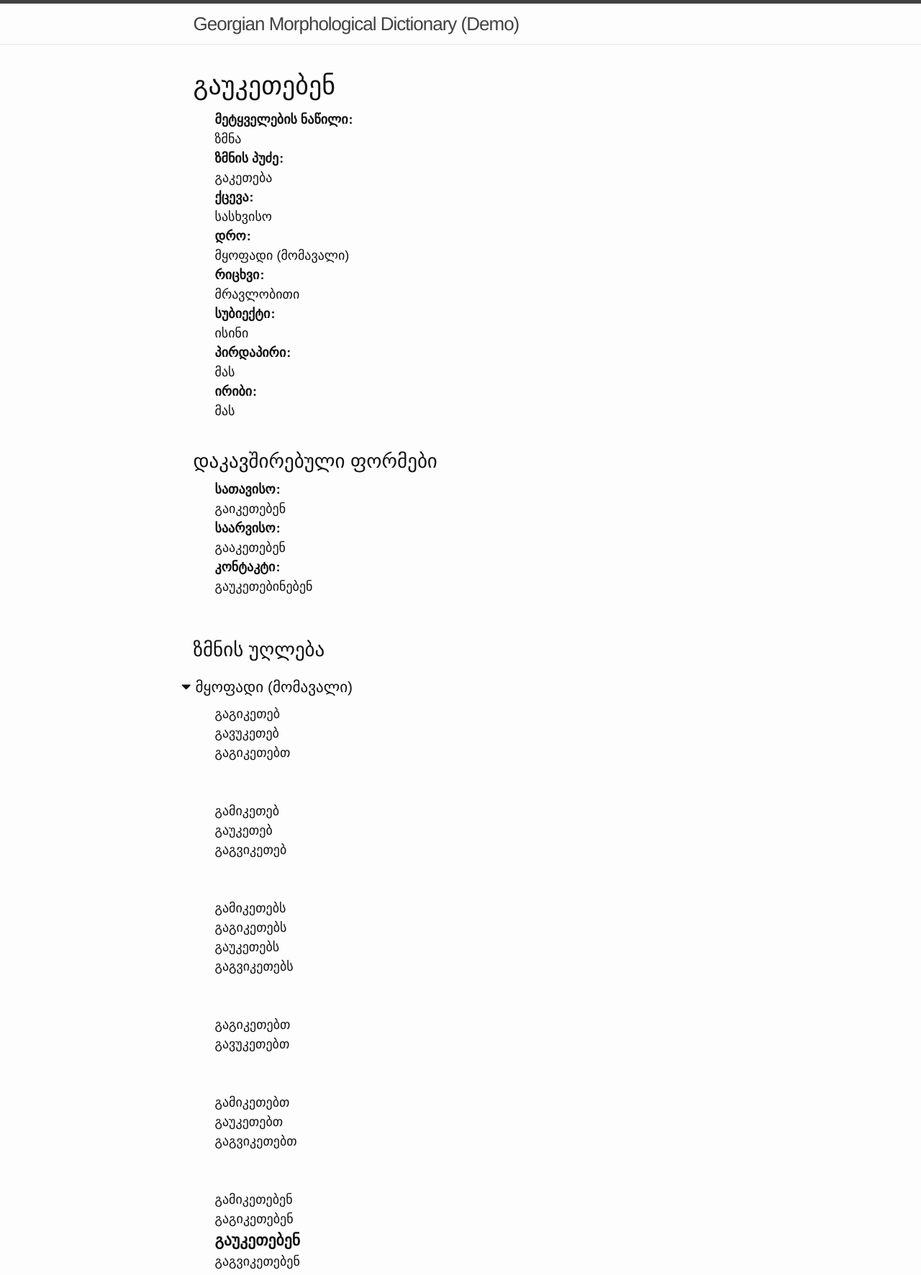
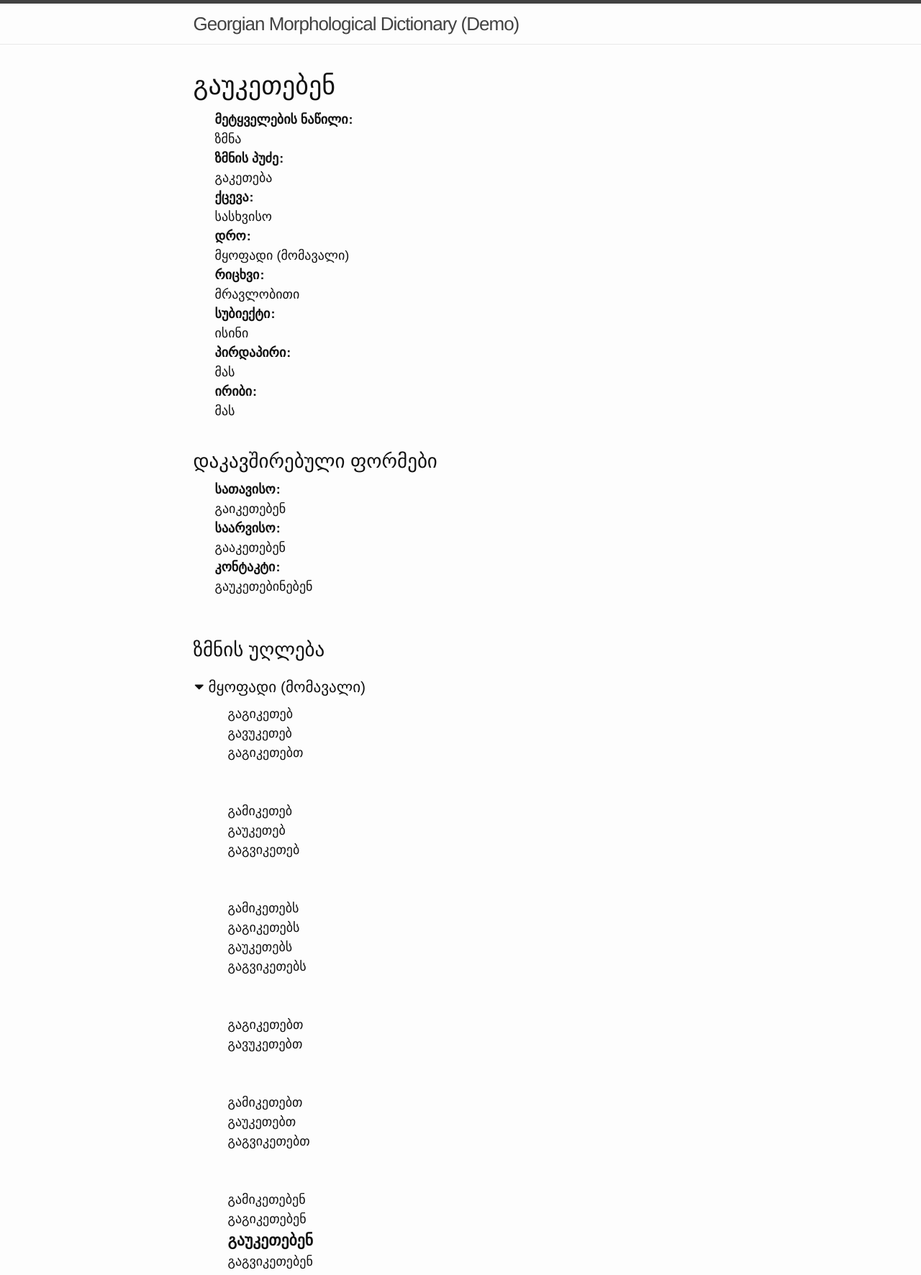
Before and after one commit to nwshane/georgian-morphology-demo, a Jekyll site: the page built from _posts/words/2016-04-19-გაუკეთებენ.html, in a window 1280 px wide. Shown: the whole page at 72% size. Built offline with Jekyll 4.4.1, drawn with Linux system fonts in a browser that asks for light colours; nearby versions of some CDN libraries.

Commit message:
Added left margin for verb block.

```diff
--- a/_sass/components/_verb-block.scss
+++ b/_sass/components/_verb-block.scss
@@ -1,5 +1,6 @@
 .verb-block {
   margin-bottom: 1.5em;
+  margin-left: 1em;
 }
 
   .verb-block-heading {
```
